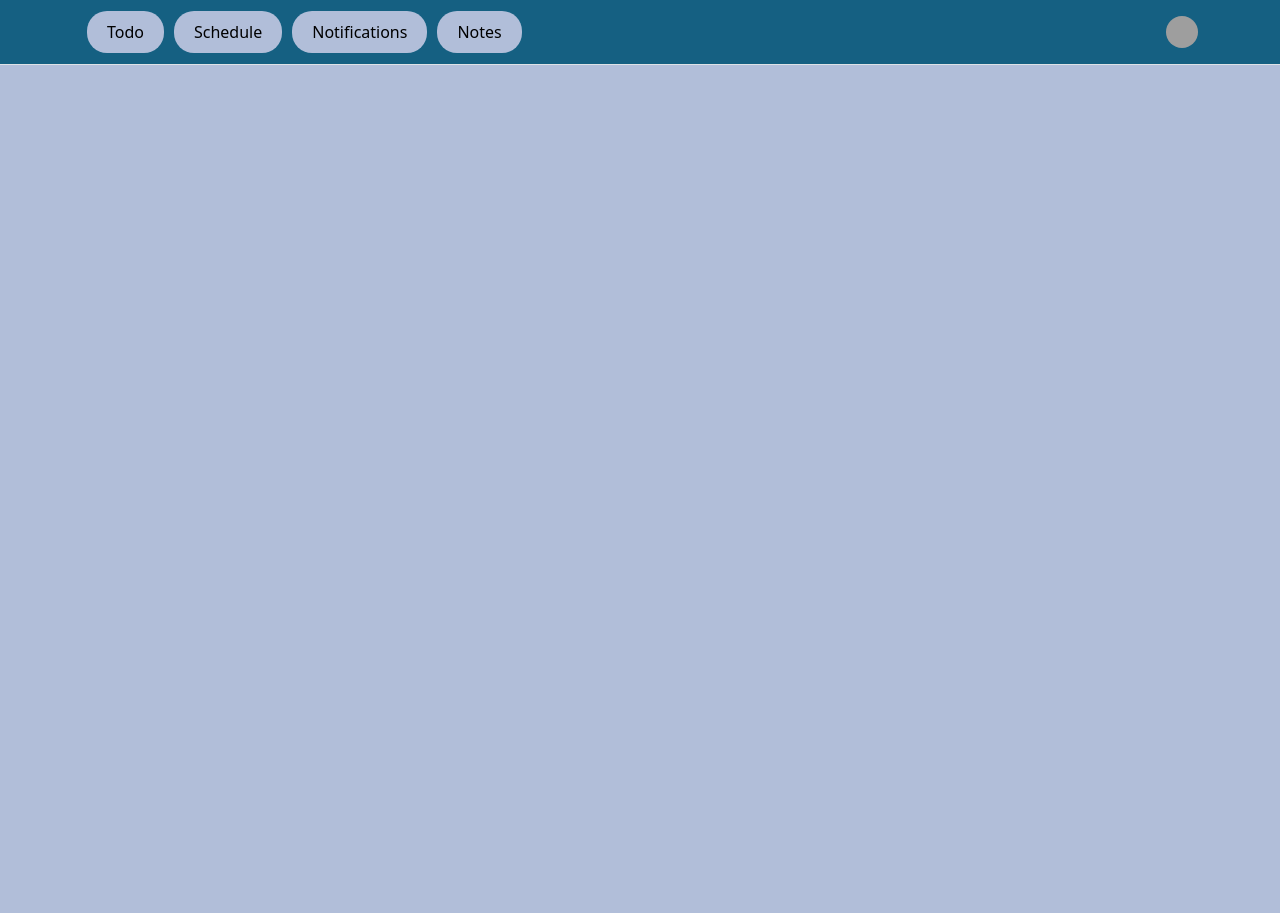
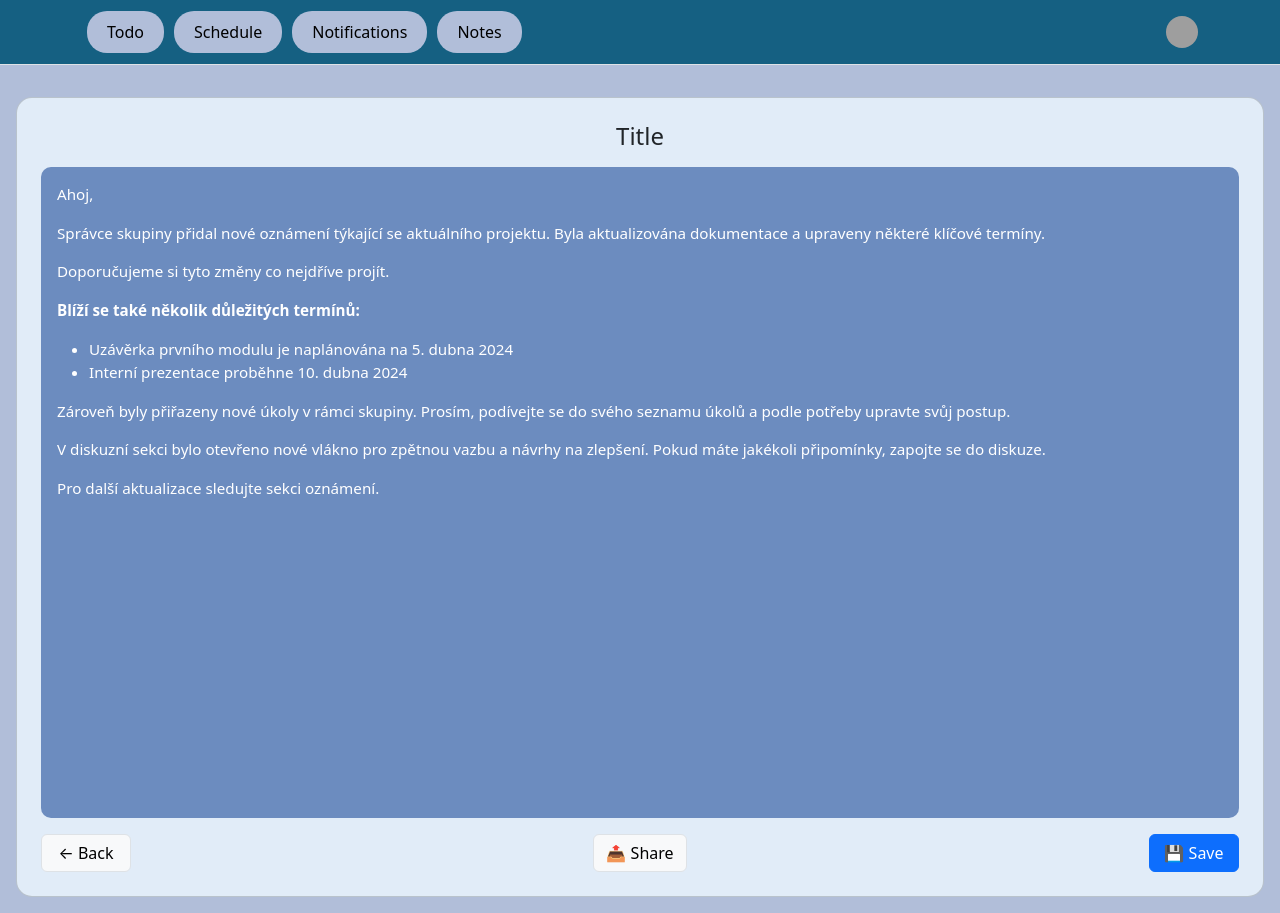
Before and after one commit to pribylzdena/groups, an Angular app in the folder client/: page /note-detail in a window 1280 px wide. Before the commit this address led to /. Before the commit the page ends 800 px from the top, so only its background shows below. Built offline with nearby package versions, Linux system fonts and the light colour scheme; grey boxes are pictures that could not be loaded.

Commit message:
note-detail1

```diff
--- a/client/src/app/app.routes.ts
+++ b/client/src/app/app.routes.ts
@@ -6,6 +6,7 @@ import { NoteListComponent } from './pages/note-list/note-list.component';
 import {NgModule} from '@angular/core';
 import {NotificationDetailComponent} from './pages/notification-detail/notification-detail.component';
 import {UserDetailComponent} from './pages/user-detail/user-detail.component';
+import {NoteDetailComponent} from './pages/note-detail/note-detail.component';
 
 
 export const routes: Routes = [
@@ -15,7 +16,8 @@ export const routes: Routes = [
   { path: 'notes', component: NoteListComponent },
   { path: '', redirectTo: '/todo', pathMatch: 'full' },
   { path: 'notification-show', component: NotificationDetailComponent},
-  { path: 'profile', component: UserDetailComponent }
+  { path: 'profile', component: UserDetailComponent },
+  { path: 'note-detail', component: NoteDetailComponent}
 ];
 
 
--- a/client/src/app/pages/note-detail/note-detail.component.html
+++ b/client/src/app/pages/note-detail/note-detail.component.html
@@ -1 +1,23 @@
-<p>note-detail works!</p>
+<div class="container-wrapper">
+  <div class="announcement-card card p-4 justify-content-center">
+    <h4 class="card-title text-center mb-3">Title</h4>
+    <div class="card-body announcement-body">
+      <p>Ahoj,</p>
+      <p>Správce skupiny přidal nové oznámení týkající se aktuálního projektu. Byla aktualizována dokumentace a upraveny některé klíčové termíny.</p>
+      <p>Doporučujeme si tyto změny co nejdříve projít.</p>
+      <p><strong>Blíží se také několik důležitých termínů:</strong></p>
+      <ul>
+        <li>Uzávěrka prvního modulu je naplánována na 5. dubna 2024</li>
+        <li>Interní prezentace proběhne 10. dubna 2024</li>
+      </ul>
+      <p>Zároveň byly přiřazeny nové úkoly v rámci skupiny. Prosím, podívejte se do svého seznamu úkolů a podle potřeby upravte svůj postup.</p>
+      <p>V diskuzní sekci bylo otevřeno nové vlákno pro zpětnou vazbu a návrhy na zlepšení. Pokud máte jakékoli připomínky, zapojte se do diskuze.</p>
+      <p>Pro další aktualizace sledujte sekci oznámení.</p>
+    </div>
+    <div class="button-group d-flex justify-content-between mt-3">
+      <button class="btn btn-light border">← Back</button>
+      <button class="btn btn-light border">📤 Share</button>
+      <button class="btn btn-primary">💾 Save</button>
+    </div>
+  </div>
+</div>
--- a/client/src/app/pages/note-detail/note-detail.component.scss
+++ b/client/src/app/pages/note-detail/note-detail.component.scss
@@ -0,0 +1,36 @@
+.card-body {
+  font-size: 0.95rem;
+}
+
+button {
+  min-width: 90px;
+}
+
+.container-wrapper {
+  display: flex;
+  justify-content: center;
+  min-height: 100vh;
+  padding: 1rem;
+}
+
+.announcement-card {
+  justify-content: center;
+  width: 1400px;
+  height: 800px;
+  background-color: #e1ecf8;
+  border-radius: 1rem;
+  display: flex;
+}
+
+.announcement-body {
+  background-color: #6c8cbf;
+  border-radius: 10px;
+  color: white;
+  font-size: 0.95rem;
+}
+
+.button-group {
+  button {
+    min-width: 90px;
+  }
+}
--- a/client/src/app/pages/note-detail/note-detail.component.ts
+++ b/client/src/app/pages/note-detail/note-detail.component.ts
@@ -1,10 +1,9 @@
 import { Component } from '@angular/core';
 
 @Component({
-  selector: 'app-note-detail',
-  imports: [],
+  selector: 'app-announcement',
   templateUrl: './note-detail.component.html',
-  styleUrl: './note-detail.component.scss'
+  styleUrls: ['./note-detail.component.scss']
 })
 export class NoteDetailComponent {
 
```
